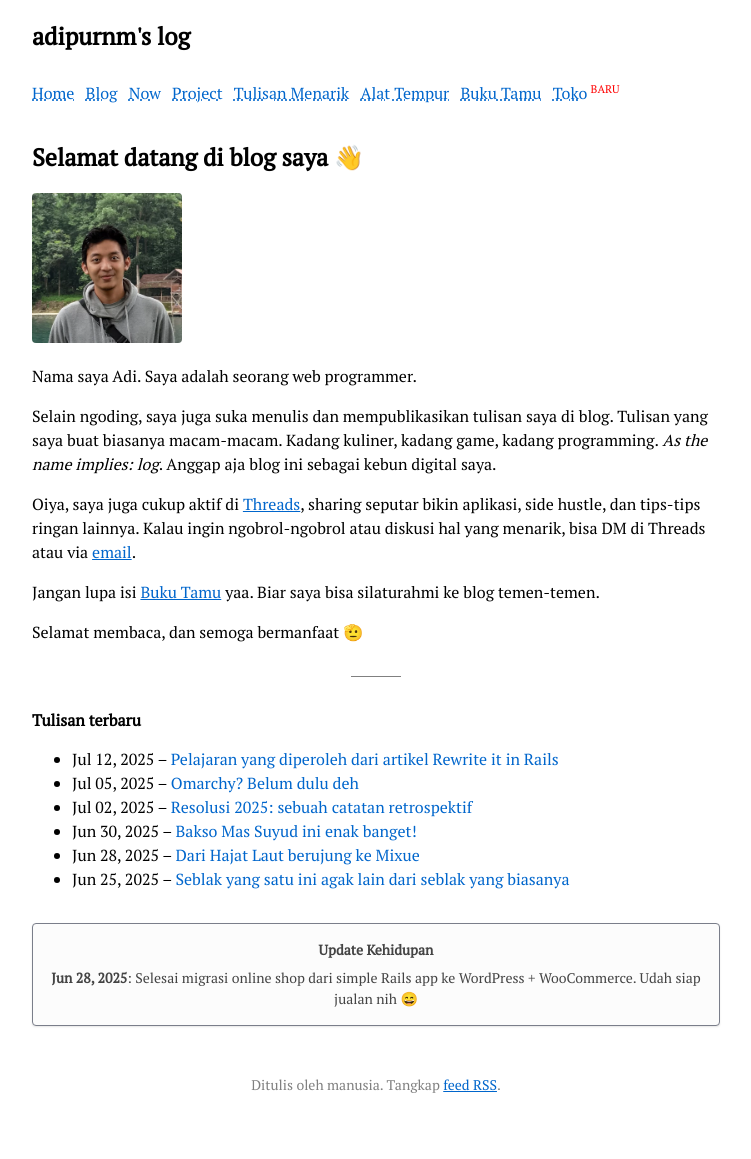
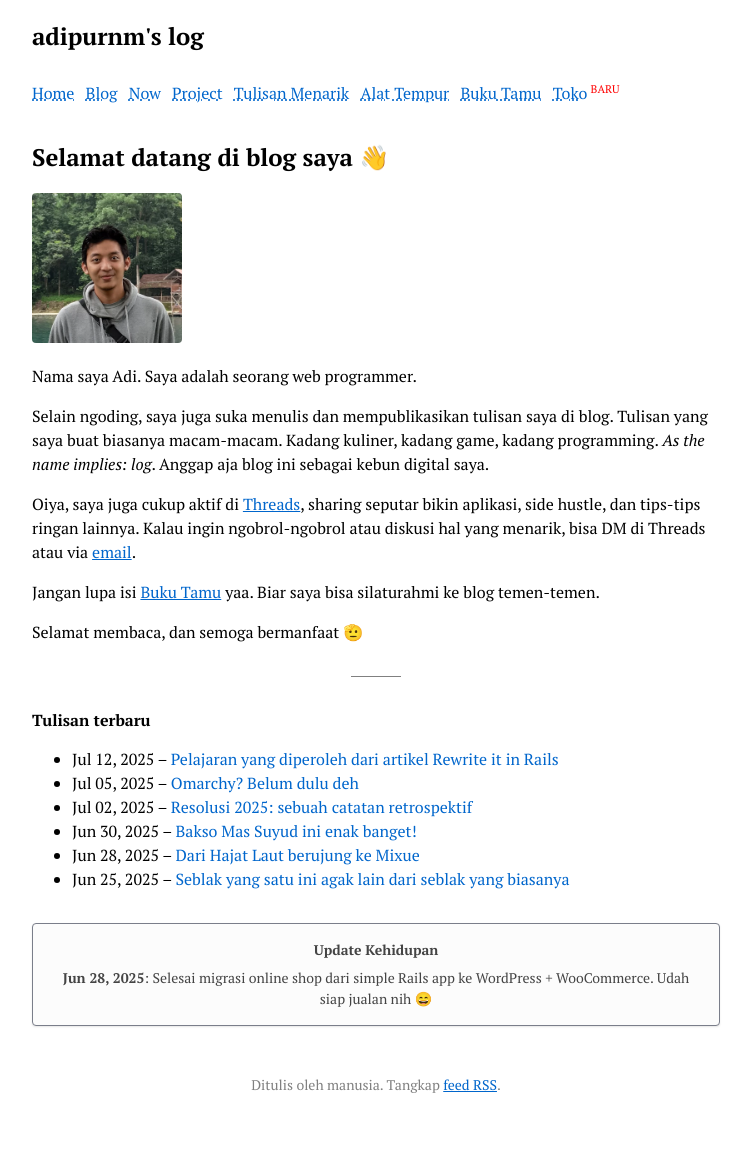
Before and after one commit to adiprnm/weblog, a Jekyll site: the page built from index.html, in a window 1280 px wide. Shown: the whole page, without its empty margins (264-1015 px from the left). Built offline with Jekyll 4.4.1, drawn with Linux system fonts in a browser that asks for light colours.

Commit message:
Fix font family

```diff
--- a/_sass/base.scss
+++ b/_sass/base.scss
@@ -4,12 +4,32 @@
 
 @font-face {
   font-family: "PT Serif";
-  src: url('/assets/fonts/PTSerif-Regular.ttf'),
-       url('/assets/fonts/PTSerif-Bold.ttf'),
-       url('/assets/fonts/PTSerif-Italic.ttf'),
-       url('/assets/fonts/PTSerif-BoldItalic.ttf');
+  src: url('/assets/fonts/PTSerif-Regular.ttf') format("truetype");
   font-display: swap;
 }
+
+@font-face {
+  font-family: "PT Serif";
+  src: url('/assets/fonts/PTSerif-Bold.ttf') format("truetype");
+  font-weight: 600;
+  font-display: swap;
+}
+
+@font-face {
+  font-family: "PT Serif";
+  src: url('/assets/fonts/PTSerif-Italic.ttf') format("truetype");
+  font-style: italic;
+  font-display: swap;
+}
+
+@font-face {
+  font-family: "PT Serif";
+  src: url('/assets/fonts/PTSerif-BoldItalic.ttf');
+  font-display: swap;
+  font-weight: 600;
+  font-style: italic;
+}
+
 
 * { box-sizing: border-box; }
 
```
